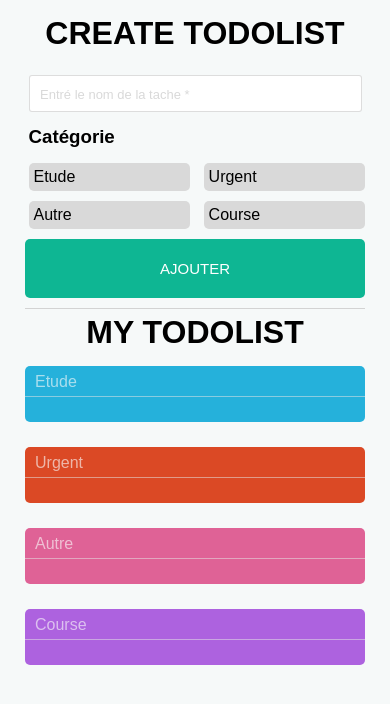
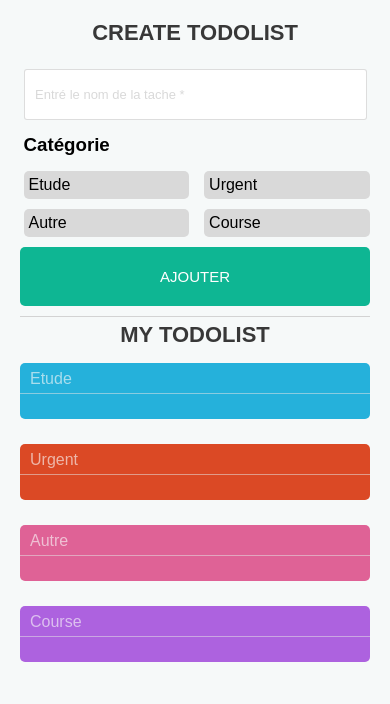
Before and after one commit to OSU78/Easy-Todo-MVP, a plain HTML site: page index.html in a window 390 px wide. Drawn offline with Linux system fonts and the light colour scheme.

Commit message:
Update style.css

```diff
--- a/css/style.css
+++ b/css/style.css
@@ -92,6 +92,7 @@ body {
     display: flex;
     justify-content: center;
     align-items: center;
+
 }
 
 main {
@@ -100,9 +101,9 @@ main {
     justify-content: center;
     flex-flow: column;
     max-width: 600px;
-    /* height: 100vh; */
-    margin: 5px;
-    padding: 10px;
+
+
+    margin-top: 10px;
     flex-grow: 1;
 }
 
@@ -278,7 +279,8 @@ textarea,
     padding: 10px;
     caret-color: #00c78f;
     border: 1px solid rgba(212, 212, 212, 0.774);
-    transition: .5s
+    transition: .5s;
+    font-size: 25px;
 }
 
 .input-custom:focus {
@@ -318,3 +320,23 @@ label {
 
     top: -10px
 }
+
+.space{
+    justify-content: space-between !important;
+}
+
+@media (max-width:500px) {
+    h1{
+        font-size: 22px;
+        color: rgb(56, 56, 56);
+    }
+
+    body{
+       display: block;
+       margin: 20px;
+    }
+
+    div.flexRow{
+        justify-content: center;
+    }
+}
```
